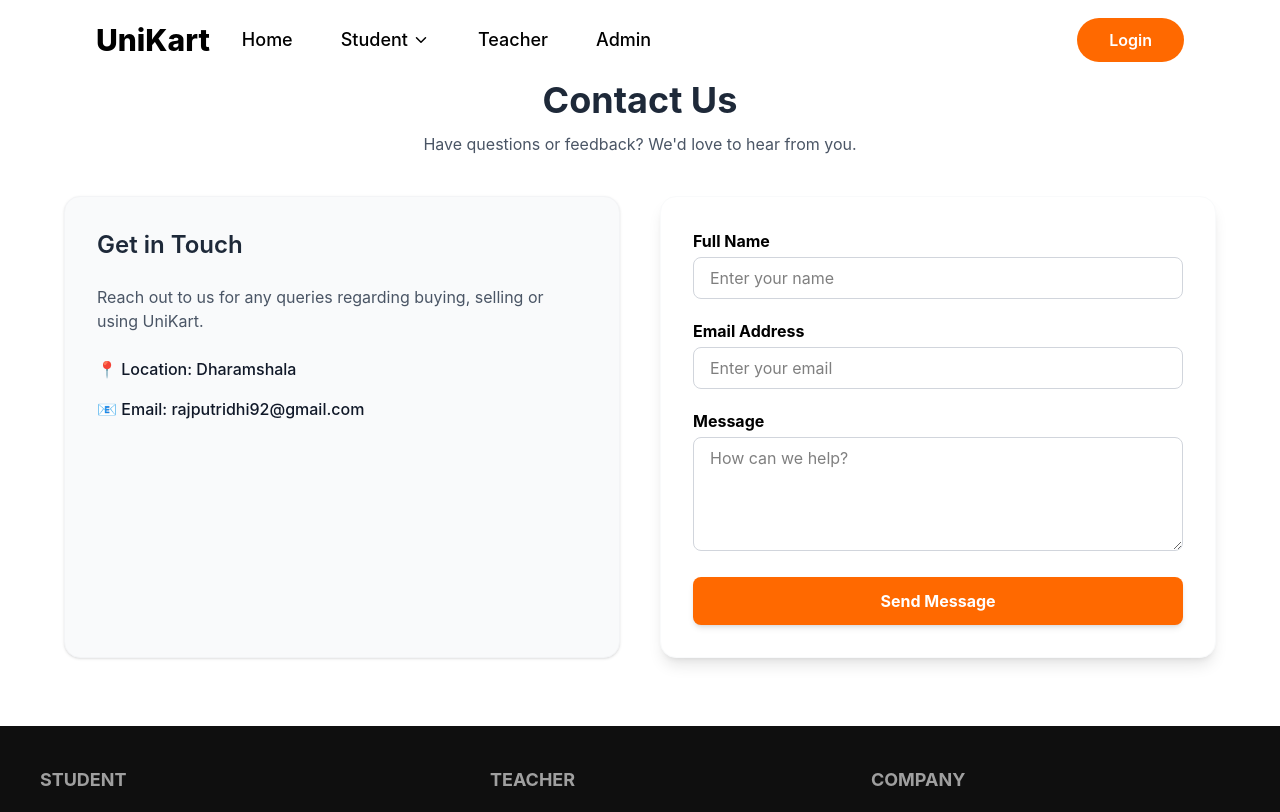
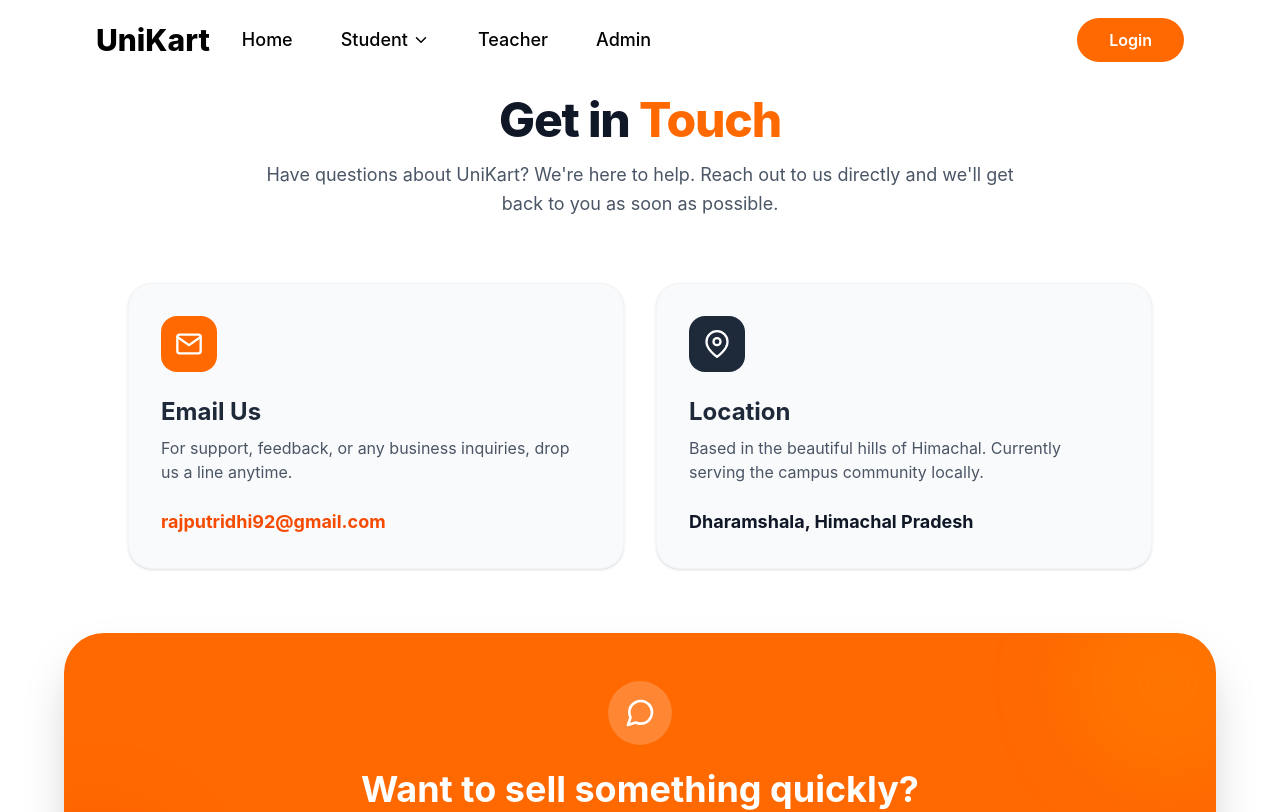
Before and after one commit to UniKart-droid/UniKart-project, a React (Vite) app: page /terms in a window 1280 px wide. Shown: the top 812 px of the page. Built offline with nearby package versions, Linux system fonts and the light colour scheme.

Commit message:
Initial commit

```diff
--- a/src/component/Contact.jsx
+++ b/src/component/Contact.jsx
@@ -1,132 +1,74 @@
-import React, { useState } from "react";
+import React from "react";
 import Footer from "./Footer";
+import { FiMail, FiMapPin, FiMessageCircle } from "react-icons/fi";
+
 const Contact = () => {
-  const [formData, setFormData] = useState({
-    name: "",
-    email: "",
-    message: "",
-  });
+  return (
+    <div className="min-h-screen bg-white pt-24">
+      <div className="px-6 md:px-16 pb-20">
 
-  const [submitted, setSubmitted] = useState(false);
-
-  const handleChange = (e) => {
-    setFormData({ ...formData, [e.target.name]: e.target.value });
-  };
-
-  const handleSubmit = (e) => {
-    e.preventDefault();
-
-    console.log("Contact Data:", formData);
-
-
-
-    setSubmitted(true);
-
-    setFormData({
-      name: "",
-      email: "",
-      message: "",
-    });
-  };
-
-  return (
-
-    <div className="min-h-screen bg-white pt-20">
-
-      <div className="px-6 md:px-16 pb-12">
-
-        <div className="text-center max-w-2xl mx-auto mb-10">
-          <h1 className="text-4xl font-bold text-gray-800 mb-3">
-            Contact Us
+        {/* HEADER SECTION */}
+        <div className="text-center max-w-3xl mx-auto mb-16">
+          <h1 className="text-4xl md:text-5xl font-extrabold text-gray-900 mb-4 tracking-tight">
+            Get in <span className="text-orange-500">Touch</span>
           </h1>
-          <p className="text-gray-600">
-            Have questions or feedback? We'd love to hear from you.
+          <p className="text-lg text-gray-600 leading-relaxed">
+            Have questions about UniKart? We're here to help. Reach out to us directly
+            and we'll get back to you as soon as possible.
           </p>
         </div>
 
-        <div className="max-w-6xl mx-auto grid md:grid-cols-2 gap-10">
+        {/* INFO CARDS GRID */}
+        <div className="max-w-5xl mx-auto grid md:grid-cols-2 gap-8">
 
-
-          <div className="bg-gray-50 p-8 rounded-2xl shadow-sm border border-gray-100 space-y-6">
-            <h2 className="text-2xl font-semibold text-gray-800">
-              Get in Touch
-            </h2>
-
-            <p className="text-gray-600">
-              Reach out to us for any queries regarding buying, selling or using UniKart.
+          {/* EMAIL CARD (Link Removed) */}
+          <div className="p-8 bg-gray-50 rounded-3xl border border-gray-100 shadow-sm transition-all duration-300">
+            <div className="w-14 h-14 bg-orange-500 rounded-2xl flex items-center justify-center text-white mb-6">
+              <FiMail size={28} />
+            </div>
+            <h2 className="text-2xl font-bold text-gray-800 mb-2">Email Us</h2>
+            <p className="text-gray-600 mb-6">
+              For support, feedback, or any business inquiries, drop us a line anytime.
             </p>
-
-            <div className="space-y-4 text-gray-900 font-medium">
-              <p>📍 Location: Dharamshala</p>
-              <p>📧 Email: rajputridhi92@gmail.com</p>
-
+            <div className="text-orange-600 font-bold text-lg">
+              rajputridhi92@gmail.com
             </div>
           </div>
 
-          {/* RIGHT FORM */}
-          <div className="bg-white p-8 rounded-2xl shadow-lg border border-gray-50">
+          {/* OFFICE/LOCATION CARD */}
+          <div className="p-8 bg-gray-50 rounded-3xl border border-gray-100 shadow-sm transition-all duration-300">
+            <div className="w-14 h-14 bg-gray-800 rounded-2xl flex items-center justify-center text-white mb-6">
+              <FiMapPin size={28} />
+            </div>
+            <h2 className="text-2xl font-bold text-gray-800 mb-2">Location</h2>
+            <p className="text-gray-600 mb-6">
+              Based in the beautiful hills of Himachal. Currently serving the campus community locally.
+            </p>
+            <div className="text-gray-900 font-bold text-lg">
+              Dharamshala, Himachal Pradesh
+            </div>
+          </div>
 
-            {submitted && (
-              <p className="text-green-600 mb-4 font-bold">
-                Message sent successfully!
-              </p>
-            )}
+        </div>
 
-            <form onSubmit={handleSubmit} className="space-y-5">
+        {/* HELP SECTION - Enhanced Styling */}
+        <div className="mt-16 max-w-6xl mx-auto bg-orange-500 rounded-[2.5rem] p-12 text-center text-white shadow-2xl overflow-hidden relative">
+          <div className="relative z-10">
+            <div className="inline-flex items-center justify-center w-16 h-16 bg-white/20 rounded-full mb-6 backdrop-blur-sm">
+              <FiMessageCircle size={32} className="text-white" />
+            </div>
+            <h3 className="text-3xl md:text-4xl font-bold mb-4">Want to sell something quickly?</h3>
+            <p className="text-orange-50 text-lg max-w-xl mx-auto font-medium opacity-90">
+              Just log in to your UniKart account and list your items. For technical issues,
+              reach out to our support team.
+            </p>
+          </div>
 
-              {/* Name */}
-              <div>
-                <label className="block mb-1 font-bold text-black">Full Name</label>
-                <input
-                  type="text"
-                  name="name"
-                  value={formData.name}
-                  onChange={handleChange}
-                  required
-                  className="w-full border border-gray-300 px-4 py-2 rounded-lg focus:ring-2 focus:ring-orange-400 outline-none text-black"
-                  placeholder="Enter your name"
-                />
-              </div>
+          {/* Decorative background elements */}
+          <div className="absolute -top-12 -right-12 w-48 h-48 bg-orange-400 rounded-full blur-2xl opacity-40"></div>
+          <div className="absolute -bottom-12 -left-12 w-40 h-40 bg-orange-600 rounded-full blur-2xl opacity-30"></div>
+        </div>
 
-              {/* Email */}
-              <div>
-                <label className="block mb-1 font-bold text-black">Email Address</label>
-                <input
-                  type="email"
-                  name="email"
-                  value={formData.email}
-                  onChange={handleChange}
-                  required
-                  className="w-full border border-gray-300 px-4 py-2 rounded-lg focus:ring-2 focus:ring-orange-400 outline-none text-black"
-                  placeholder="Enter your email"
-                />
-              </div>
-
-              {/* Message */}
-              <div>
-                <label className="block mb-1 font-bold text-black">Message</label>
-                <textarea
-                  name="message"
-                  rows="4"
-                  value={formData.message}
-                  onChange={handleChange}
-                  required
-                  className="w-full border border-gray-300 px-4 py-2 rounded-lg focus:ring-2 focus:ring-orange-400 outline-none text-black"
-                  placeholder="How can we help?"
-                ></textarea>
-              </div>
-
-              {/* Button */}
-              <button
-                type="submit"
-                className="w-full bg-orange-500 text-white py-3 rounded-lg font-bold hover:bg-orange-600 transition shadow-md"
-              >
-                Send Message
-              </button>
-
-            </form>
-          </div>
-        </div>
       </div>
 
       {/* FOOTER SECTION */}
```
Also changed, not shown: src/Admin/AdminTab.jsx (+43 -47 lines).
